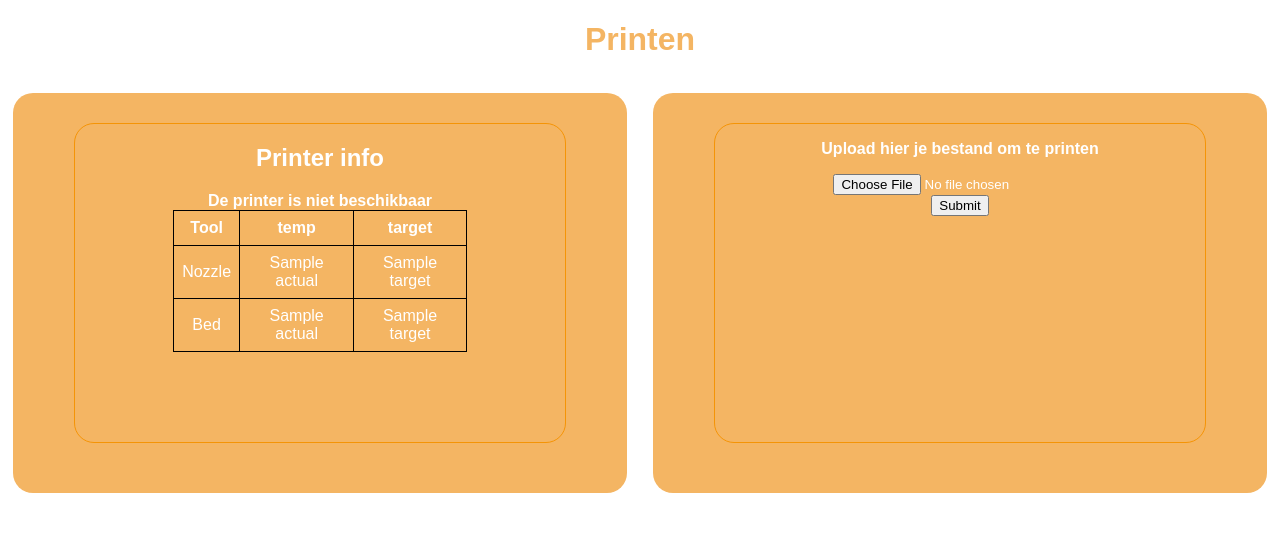
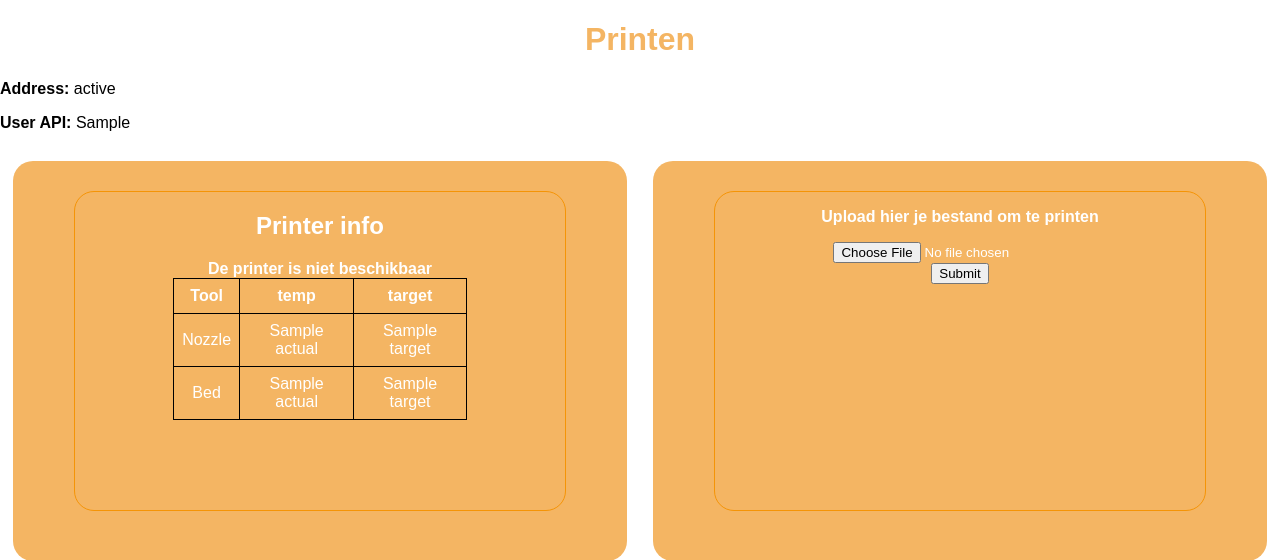
Before and after one commit to Leendert-code/3DprintenWebsiteSTO, a Flask app: template templates/printen.html in a window 1280 px wide. Shown: the part 44-604 px from the top of the page. Run offline with Flask 3, Linux system fonts and the light colour scheme; the template is opened without the code that fills it: most values are stand-ins (such as "Sample title", 1, 10 or a date in 2020).

Commit message:
Update printen.html

```diff
--- a/templates/printen.html
+++ b/templates/printen.html
@@ -14,6 +14,8 @@
     {% endfor %}
     <body>
         <h1>Printen</h1>
+        <p><b>Address:</b> {{ state }}</p>
+        <p><b>User API:</b> {{ user_api }}</p>
 
         <div class="container">
             <!-- buiten box 1 -->
```
